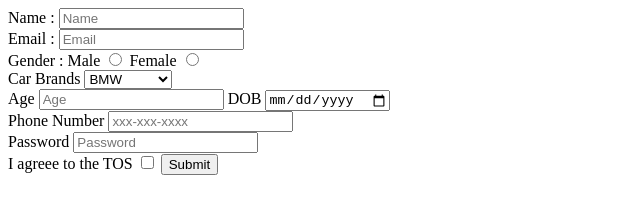
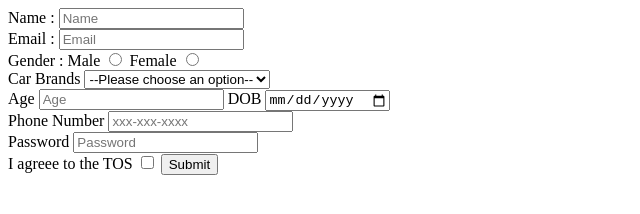
Before and after one commit to acciojob/signup-form-car-mismuskan, a website: page main.html in a window 1280 px wide. Shown: the whole page, without its empty margins (0-640 px from the left). Drawn offline with Linux system fonts and the light colour scheme.

Commit message:
created a submission

```diff
--- a/main.html
+++ b/main.html
@@ -28,6 +28,8 @@
 
 		<label for="car">Car Brands</label>
 <select name="cars" id="cars">
+	<option value="">--Please choose an option--</option>
+
 	<option value="BMW" >BMW</option>
 	<option value="Lemborgini">Lemborgini</option>
 	<option value="mercedes">Mercides</option>
```
